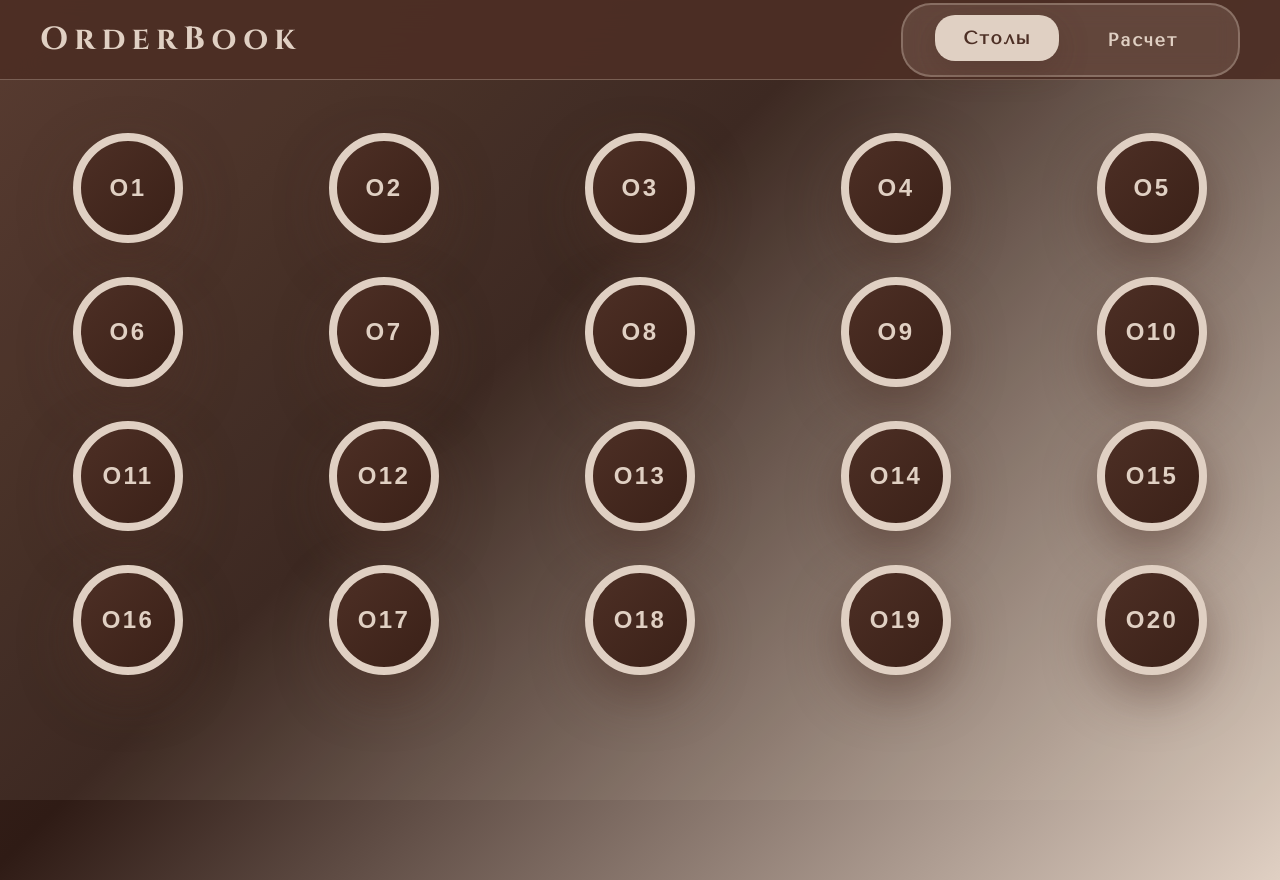
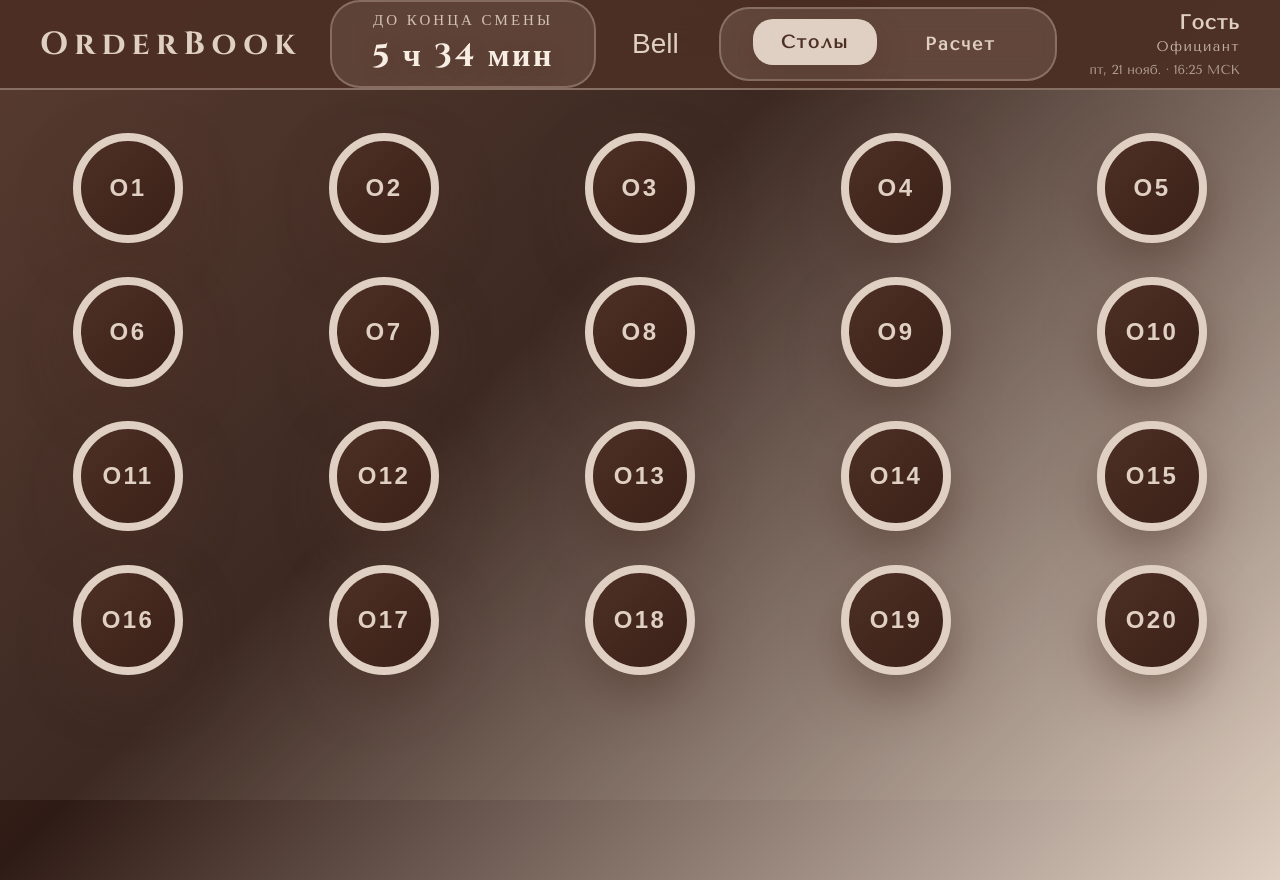
Before and after one commit to Edkinsss/OrderBook, a React (Vite) app: page /tables in a window 1280 px wide. Built offline with nearby package versions, Linux system fonts and the light colour scheme.

Commit message:
Header_Map_3

```diff
--- a/src/index.css
+++ b/src/index.css
@@ -970,3 +970,171 @@ body {
 .btn-confirm:active {
   transform: translateY(-2px);
 }
+
+/* === НОВАЯ ШАПКА — ПОЛНЫЙ ЛЮКС === */
+.tables-header-v2 {
+  position: fixed;
+  top: 0; left: 0; right: 0;
+  height: 90px;
+  background: rgba(77, 47, 37, 0.96);
+  backdrop-filter: blur(20px);
+  display: flex;
+  align-items: center;
+  justify-content: space-between;
+  padding: 0 40px;
+  z-index: 1000;
+  border-bottom: 2px solid rgba(224, 208, 195, 0.4);
+}
+
+.shift-timer {
+  text-align: center;
+  color: #e0d0c3;
+  font-family: "Cinzel", serif;
+}
+
+.timer-label {
+  font-size: 14px;
+  opacity: 0.8;
+  letter-spacing: 0.1em;
+  display: block;
+}
+
+.timer-value {
+  font-size: 28px;
+  font-weight: 700;
+  letter-spacing: 0.05em;
+  color: #f7ede3;
+}
+
+.header-right {
+  display: flex;
+  align-items: center;
+  gap: 32px;
+}
+
+.notif-wrapper {
+  position: relative;
+}
+
+.notif-bell {
+  background: none;
+  border: none;
+  font-size: 28px;
+  color: #e0d0c3;
+  cursor: pointer;
+  position: relative;
+}
+
+.notif-badge {
+  position: absolute;
+  top: -8px;
+  right: -8px;
+  background: #c41e3a;
+  color: white;
+  font-size: 12px;
+  width: 20px;
+  height: 20px;
+  border-radius: 50%;
+  display: flex;
+  align-items: center;
+  justify-content: center;
+  font-weight: bold;
+}
+
+.notif-dropdown {
+  position: absolute;
+  top: 60px;
+  right: 0;
+  background: #4d2f25;
+  border: 2px solid #e0d0c3;
+  border-radius: 16px;
+  padding: 12px 0;
+  min-width: 280px;
+  box-shadow: 0 20px 50px rgba(0,0,0,0.5);
+  animation: slideDown 0.4s ease;
+}
+
+.notif-item {
+  padding: 12px 20px;
+  color: #e0d0c3;
+  font-size: 15px;
+  border-bottom: 1px solid rgba(224,208,195,0.2);
+}
+
+.notif-item:last-child { border: none; }
+
+.user-info {
+  text-align: right;
+  color: #e0d0c3;
+  line-height: 1.4;
+}
+
+.user-name {
+  font-size: 20px;
+  font-weight: 600;
+  letter-spacing: 0.05em;
+}
+
+.user-role {
+  font-size: 14px;
+  opacity: 0.8;
+  letter-spacing: 0.1em;
+}
+
+.user-time {
+  font-size: 13px;
+  opacity: 0.7;
+  margin-top: 4px;
+}
+
+@keyframes slideDown {
+  from { opacity: 0; transform: translateY(-10px); }
+  to { opacity: 1; transform: translateY(0); }
+}
+
+/* КОЛОКОЛЬЧИК — НАСТОЯЩИЙ, КРАСИВЫЙ */
+.notif-bell {
+  background: none;
+  border: none;
+  font-size: 28px;
+  color: #e0d0c3;
+  cursor: pointer;
+  position: relative;
+  padding: 8px;
+  border-radius: 50%;
+  transition: all 0.3s ease;
+}
+
+.notif-bell:hover {
+  background: rgba(224, 208, 195, 0.2);
+  transform: scale(1.15);
+}
+
+/* ТАЙМЕР — КАК НА ТВОЁМ РИСУНКЕ */
+.shift-timer {
+  text-align: center;
+  padding: 8px 40px;
+  background: rgba(224, 208, 195, 0.12);
+  border-radius: 30px;
+  border: 2px solid rgba(224, 208, 195, 0.3);
+  backdrop-filter: blur(10px);
+}
+
+.timer-label {
+  font-family: "Cinzel", serif;
+  font-size: 15px;
+  color: #e0d0c3;
+  letter-spacing: 0.2em;
+  text-transform: uppercase;
+  opacity: 0.9;
+  margin-bottom: 4px;
+}
+
+.timer-value {
+  font-family: "Cinzel", serif;
+  font-size: 32px;
+  font-weight: 700;
+  color: #f7ede3;
+  letter-spacing: 0.08em;
+  text-shadow: 0 4px 15px rgba(77, 47, 37, 0.4);
+}
--- a/src/pages/TablesPage.jsx
+++ b/src/pages/TablesPage.jsx
@@ -1,31 +1,24 @@
 // src/pages/TablesPage.jsx
-import { useState } from "react";
+import { useState, useEffect } from "react";
 import { useNavigate } from "react-router-dom";
+import { USERS } from "../data/users.js"; // ← подключаем твоих пользователей
 
-// 20 столов — аккуратные ряды по 5 штук
 const TABLES = [
-  // Ряд 1
-  { id: "O1",  top: "15%", left: "10%" },
-  { id: "O2",  top: "15%", left: "30%" },
-  { id: "O3",  top: "15%", left: "50%" },
-  { id: "O4",  top: "15%", left: "70%" },
-  { id: "O5",  top: "15%", left: "90%" },
-
-  // Ряд 2
-  { id: "O6",  top: "35%", left: "10%" },
-  { id: "O7",  top: "35%", left: "30%" },
-  { id: "O8",  top: "35%", left: "50%" },
-  { id: "O9",  top: "35%", left: "70%" },
+  { id: "O1", top: "15%", left: "10%" },
+  { id: "O2", top: "15%", left: "30%" },
+  { id: "O3", top: "15%", left: "50%" },
+  { id: "O4", top: "15%", left: "70%" },
+  { id: "O5", top: "15%", left: "90%" },
+  { id: "O6", top: "35%", left: "10%" },
+  { id: "O7", top: "35%", left: "30%" },
+  { id: "O8", top: "35%", left: "50%" },
+  { id: "O9", top: "35%", left: "70%" },
   { id: "O10", top: "35%", left: "90%" },
-
-  // Ряд 3
   { id: "O11", top: "55%", left: "10%" },
   { id: "O12", top: "55%", left: "30%" },
   { id: "O13", top: "55%", left: "50%" },
   { id: "O14", top: "55%", left: "70%" },
   { id: "O15", top: "55%", left: "90%" },
-
-  // Ряд 4
   { id: "O16", top: "75%", left: "10%" },
   { id: "O17", top: "75%", left: "30%" },
   { id: "O18", top: "75%", left: "50%" },
@@ -34,14 +27,61 @@ const TABLES = [
 ];
 
 export default function TablesPage() {
+  const navigate = useNavigate();
   const [selectedTable, setSelectedTable] = useState(null);
   const [showModal, setShowModal] = useState(false);
-  const navigate = useNavigate();
+  const [timeLeft, setTimeLeft] = useState("");
+  const [currentTime, setCurrentTime] = useState("");
+  const [notifications, setNotifications] = useState([]);
+  const [showNotifs, setShowNotifs] = useState(false);
 
-  const userName = localStorage.getItem("userName") || "Официант";
+  // Получаем текущего пользователя из localStorage (по userId)
+  const userId = localStorage.getItem("userId");
+  const currentUser = userId && USERS[userId] ? USERS[userId] : { name: "Гость", role: "Официант" };
+  const userName = currentUser.name;
+  const userRole = currentUser.role;
 
-  const handleTableClick = (tableId) => {
-    setSelectedTable(tableId);
+  useEffect(() => {
+    const updateTimer = () => {
+      const now = new Date();
+      const hours = now.getHours();
+      const minutes = now.getMinutes();
+      const seconds = now.getSeconds();
+
+      setCurrentTime(`${hours.toString().padStart(2, "0")}:${minutes.toString().padStart(2, "0")}`);
+
+      if (hours >= 9 && hours < 22) {
+        const end = new Date();
+        end.setHours(22, 0, 0, 0);
+        const diff = end - now;
+        const h = Math.floor(diff / 3600000);
+        const m = Math.floor((diff % 3600000) / 60000);
+        setTimeLeft(`${h} ч ${m.toString().padStart(2, "0")} мин`);
+      } else if (hours < 9) {
+        setTimeLeft("Смена начнётся в 9:00");
+      } else {
+        setTimeLeft("Смена завершена");
+      }
+
+      // Уведомления
+      if (hours === 9 && minutes === 0 && seconds < 3) addNotification("Рабочая смена началась! Удачного дня!");
+      if (hours === 21 && minutes === 30 && seconds < 3) addNotification("Осталось 30 минут до конца смены");
+      if (hours === 21 && minutes === 55 && seconds < 3) addNotification("Через 5 минут — конец смены!");
+    };
+
+    const addNotification = (msg) => {
+      if (!notifications.find(n => n.msg === msg)) {
+        setNotifications(prev => [{ id: Date.now(), msg }, ...prev]);
+      }
+    };
+
+    const timer = setInterval(updateTimer, 1000);
+    updateTimer();
+    return () => clearInterval(timer);
+  }, [notifications]);
+
+  const handleTableClick = (id) => {
+    setSelectedTable(id);
     setShowModal(true);
   };
 
@@ -52,13 +92,45 @@ export default function TablesPage() {
 
   return (
     <div className="tables-page">
-      {/* Шапка */}
-      <header className="tables-header">
+      {/* ЛЮКС-ШАПКА — КАК НА ТВОЁМ РИСУНКЕ */}
+      <header className="tables-header-v2">
         <h1 className="logo">OrderBook</h1>
-        <nav className="header-nav">
-          <button className="nav-btn active">Столы</button>
-          <button className="nav-btn">Расчет</button>
-        </nav>
+
+        <div className="shift-timer">
+          <div className="timer-label">До конца смены</div>
+          <div className="timer-value">{timeLeft}</div>
+        </div>
+
+        <div className="header-right">
+          {/* КОЛОКОЛЬЧИК */}
+          <div className="notif-wrapper">
+            <button className="notif-bell" onClick={() => setShowNotifs(!showNotifs)}>
+              Bell{" "}
+              {notifications.length > 0 && <span className="notif-badge">{notifications.length}</span>}
+            </button>
+            {showNotifs && notifications.length > 0 && (
+              <div className="notif-dropdown">
+                {notifications.map(n => (
+                  <div key={n.id} className="notif-item">{n.msg}</div>
+                ))}
+              </div>
+            )}
+          </div>
+
+          <nav className="header-nav">
+            <button className="nav-btn active">Столы</button>
+            <button className="nav-btn">Расчет</button>
+          </nav>
+
+          {/* РЕАЛЬНЫЙ ПОЛЬЗОВАТЕЛЬ ИЗ USERS */}
+          <div className="user-info">
+            <div className="user-name">{userName}</div>
+            <div className="user-role">{userRole}</div>
+            <div className="user-time">
+              {new Date().toLocaleDateString("ru-RU", { weekday: "short", day: "numeric", month: "short" })} · {currentTime} МСК
+            </div>
+          </div>
+        </div>
       </header>
 
       {/* Карта столов */}
@@ -77,7 +149,7 @@ export default function TablesPage() {
         </div>
       </div>
 
-      {/* Модальное окно */}
+      {/* МОДАЛКА — С РЕАЛЬНЫМ ИМЕНЕМ И РОЛЬЮ */}
       {showModal && (
         <div className="modal-overlay">
           <div className="modal">
```
